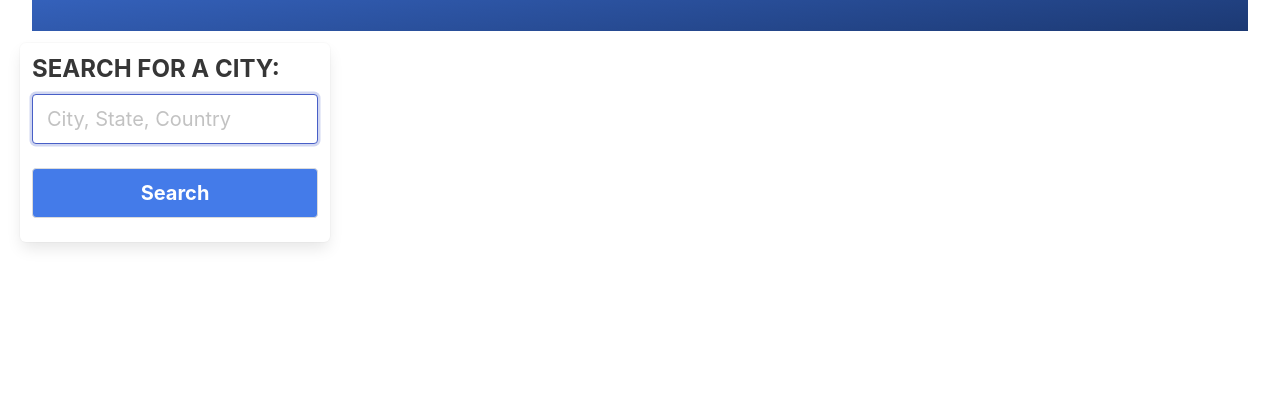
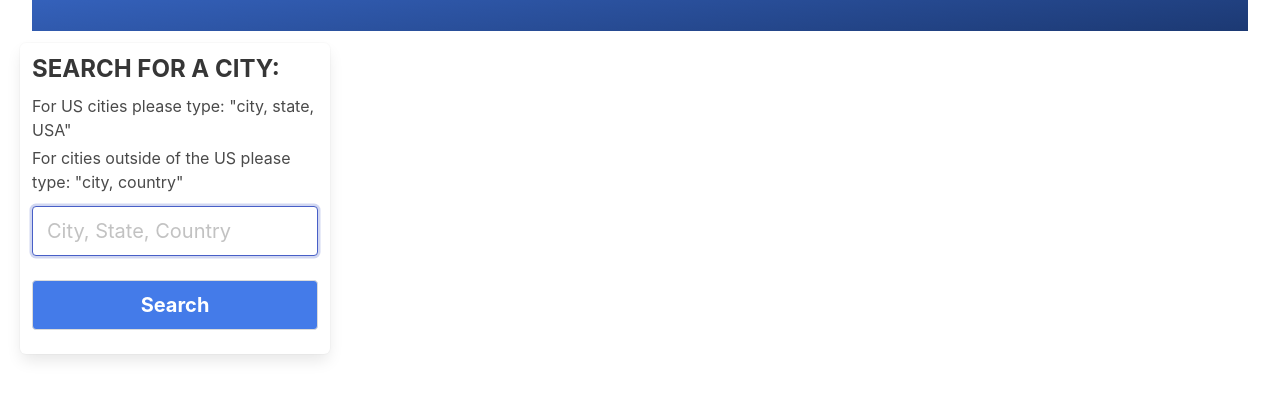
Before and after one commit to lillylav/weather-dashboard, a plain HTML site: page index.html in a window 1280 px wide. Shown: the part 113-512 px from the top of the page. Drawn offline with nearby package versions, Linux system fonts and the light colour scheme.

Commit message:
fix spaced city name

```diff
--- a/index.html
+++ b/index.html
@@ -19,6 +19,8 @@
             <form class="field is-grouped-centered" id="search-form">
                 <!-- cityInputEl JS variable -->
                 <label for="city" class="block label is-large title">SEARCH FOR A CITY:</label>
+                <p class="mb-1">For US cities please type: "city, state, USA"</p>
+                <p class="mb-3">For cities outside of the US please type: "city, country"</p>
                 <!-- cityInputEl JS variable -->
                 <input type="text" name="city" placeholder="City, State, Country" id="city" class="input block is-medium" autofocus="true" />
                 <button type="submit" class="button is-fullwidth is-medium block" id="search">Search</button>
```
